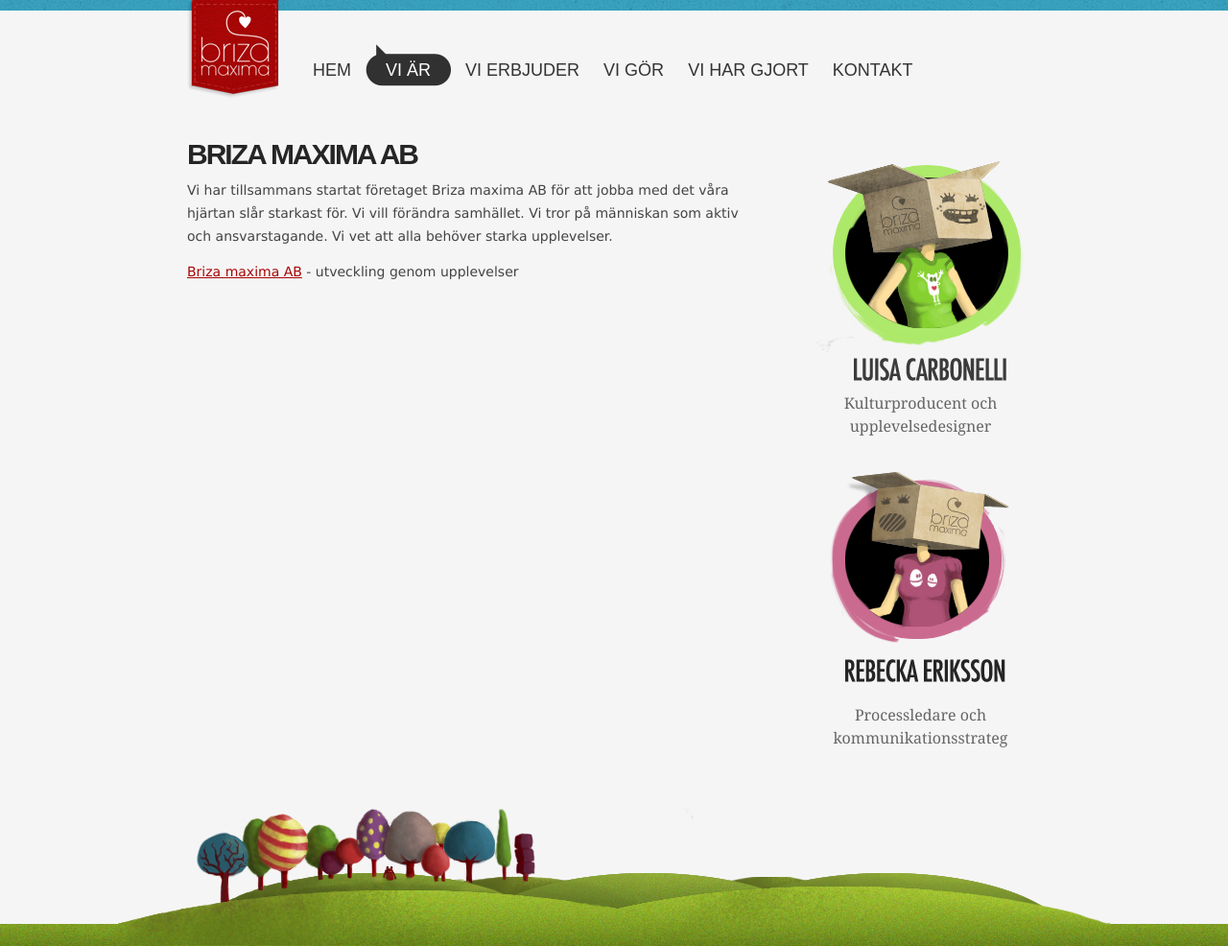
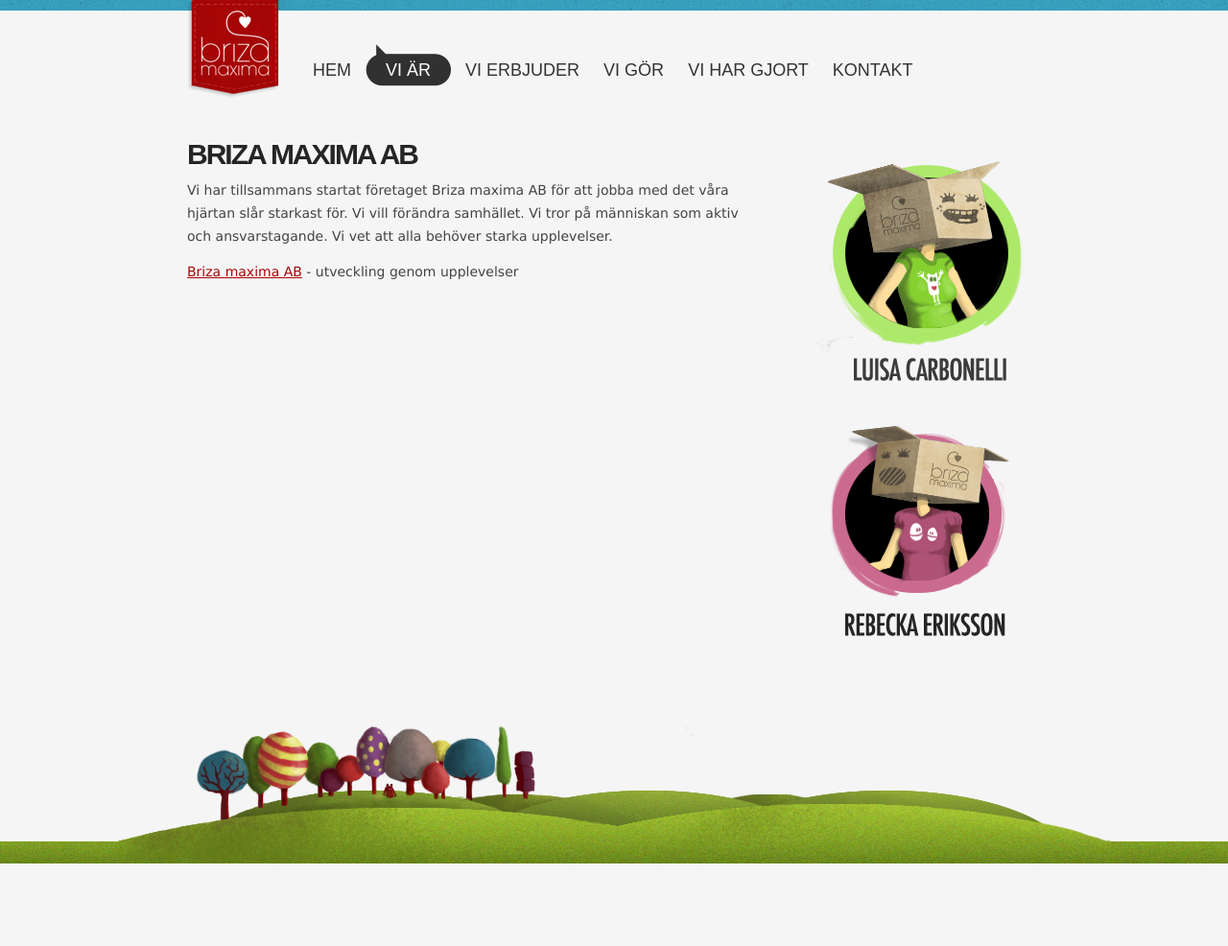
Before and after one commit to briza/briza.se, a Jekyll site: the page built from site/vi-ar/index.md, in a window 1280 px wide. Shown: the whole page at 96% size. Built offline with Jekyll 4.4.1, drawn with Linux system fonts in a browser that asks for light colours; Markdown is read by kramdown in place of the engine named in the settings; after the commit the page ends 900 px from its top, so only the background shows below that.

Commit message:
removed subtext from sidebar

```diff
--- a/site/_includes/persons-sidebar.html
+++ b/site/_includes/persons-sidebar.html
@@ -4,12 +4,10 @@
 
 	<a href="/vi-ar/luisa-carbonelli/">
 		<img src="/images/graphics/luisa-carbonelli.png" alt="Luisa Carbonelli" />
-		Kulturproducent och upplevelsedesigner
 	</a>
 
 	<a href="/vi-ar/rebecka-eriksson/">
 		<img src="/images/graphics/rebecka-eriksson.png" alt="Rebecka Eriksson" />
-		Processledare och kommunikationsstrateg
 	</a>
 
 </div>
--- a/site/stylesheets/style.css
+++ b/site/stylesheets/style.css
@@ -239,7 +239,7 @@
 	#container #main .sidebar .persons a {
 		display: block;
 		margin-bottom: 20px;
-		font: 16px/1.5 Georgia, serif;
+		font: italic 16px/1.5 Georgia, serif;
 		text-decoration: none;
 		color: #666666;
 	}
```
